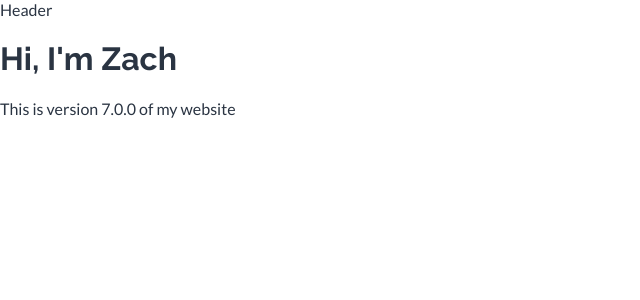
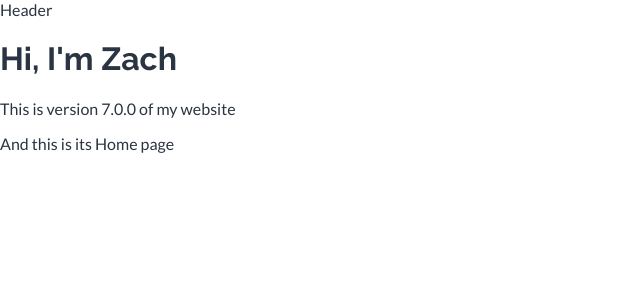
Before and after one commit to zsaffrin/zachsaffrin.com, a React (Create React App) app: page / in a window 1280 px wide. Shown: the top 300 px of the page, without its empty margins (0-640 px from the left). Built offline with nearby package versions, Linux system fonts and the light colour scheme.

Commit message:
Implement Content component with Reach Router, Home page component, and default redirect catch

```diff
--- a/src/App/App.js
+++ b/src/App/App.js
@@ -1,13 +1,12 @@
 import React from 'react';
 import './App.css';
 import Header from './Header/Header';
+import Content from './Content/Content';
 
 const App = () => (
     <div className="App">
         <Header />
-
-        <h1>Hi, I&apos;m Zach</h1>
-        <p>This is version 7.0.0 of my website</p>
+        <Content />
     </div>
 );
 
--- /dev/null
+++ b/src/App/Content/Content.css
@@ -0,0 +1,4 @@
+
+.Content {
+
+}
--- /dev/null
+++ b/src/App/Content/Content.js
@@ -0,0 +1,13 @@
+import React from 'react';
+import { Router, Redirect } from '@reach/router';
+import './Content.css';
+import Home from './Home/Home';
+
+const Content = () => (
+    <Router>
+        <Home path="/" />
+        <Redirect default noThrow from="*" to="/" />
+    </Router>
+);
+
+export default Content;
--- /dev/null
+++ b/src/App/Content/Home/Home.js
@@ -0,0 +1,11 @@
+import React from 'react';
+
+const Home = () => (
+    <div className="Home">
+        <h1>Hi, I&apos;m Zach</h1>
+        <p>This is version 7.0.0 of my website</p>
+        <p>And this is its Home page</p>
+    </div>
+);
+
+export default Home;
```
